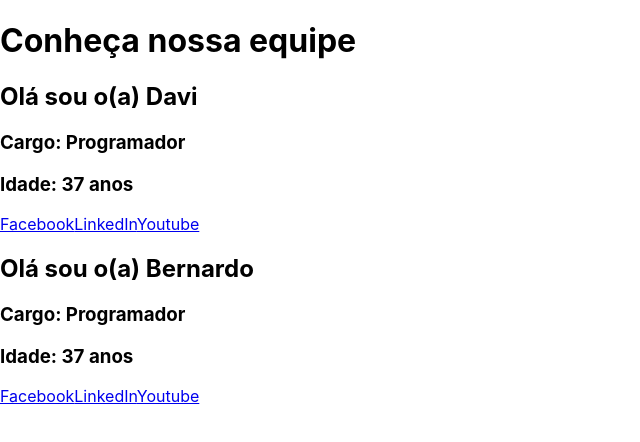
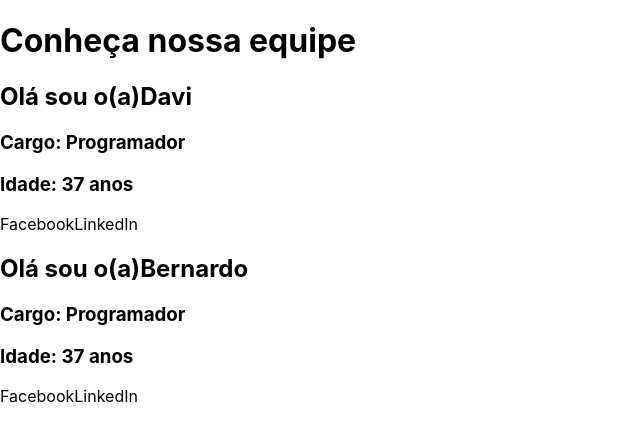
Before and after one commit to dnsdigitaltech/reactJS, a React (Create React App) app in the folder meusite/: page / in a window 1280 px wide. Shown: the top 442 px of the page, without its empty margins (0-640 px from the left). Built offline with nearby package versions, Linux system fonts and the light colour scheme.

Commit message:
Aplicando Class component

```diff
--- a/meusite/src/App.js
+++ b/meusite/src/App.js
@@ -1,47 +1,43 @@
-import React from 'react';
+import React, { Component } from 'react';
 
-const Equipe = (props) => {
+class Equipe extends Component {
+    render() {
         return (
             <div>
-            <Sobre nome={props.nome}
-                    cargo={props.cargo}
-                    idade={props.idade} />
-            <Social fb={props.facebook}
-                    ln={props.linkedin}
-                    yt={props.youtube} />
+                <Sobre nome={this.props.nome} cargo={this.props.cargo} idade={this.props.idade} />
+                <Social />
             </div>
-    )
+        );
+    }
 }
 
-const Sobre = (props) => {
+class Sobre extends Component {
+    render() {
         return (
             <div>
-            <h2>Olá sou o(a) {props.nome}</h2>
-            <h3>Cargo: {props.cargo}</h3>
-            <h3>Idade: {props.idade} anos</h3>
+                <h2>Olá sou o(a){this.props.nome}</h2>
+                <h3>Cargo: {this.props.cargo}</h3>
+                <h3>Idade: {this.props.idade} anos</h3>
             </div>
-    )
+        );
+    }
 }
 
-const Social = (props) => {
+const Social = () => {
     return (
         <div>
-            <a href={props.fb}>Facebook</a>
-            <a href={props.ln}>LinkedIn</a>
-            <a href={props.yt}>Youtube</a>
+            <a>Facebook</a>
+            <a>LinkedIn</a>
         </div>
-    )
+    );
 }
-
 
 function App(){
     return (
         <div>
             <h1>Conheça nossa equipe</h1>
-            <Equipe nome="Davi" cargo="Programador" idade="37"
-                    facebook="facebookDavi" linkedin="linkedinDavi" youtube="youtubeDavi"/>
-            <Equipe nome="Bernardo" cargo="Programador" idade="37"
-                    facebook="facebookBernardo" linkedin="linkedinBernardo" youtube="youtubeBernardo"/>
+            <Equipe  nome="Davi" cargo="Programador" idade="37"/>
+            <Equipe  nome="Bernardo" cargo="Programador" idade="37"/>
         </div>
     )
 }
```
Lines whose indentation alone changed are shown as unchanged.
